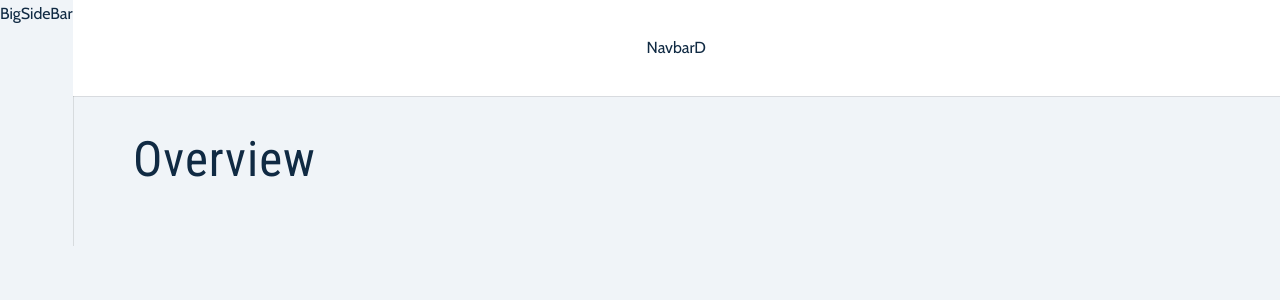
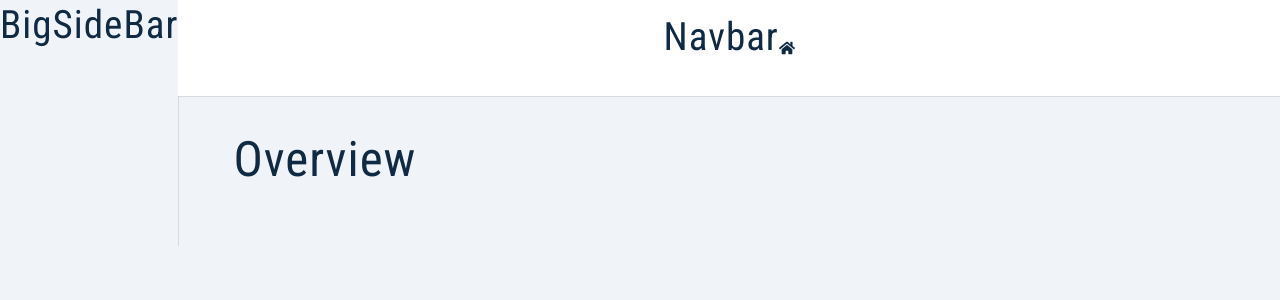
Before and after one commit to Mark-Halstead/Food-App-Final-Project, a React (Vite) app in the folder client/: page /dashboard in a window 1280 px wide. Shown: the top 300 px of the page. Built offline with nearby package versions, Linux system fonts and the light colour scheme.

Commit message:
installed react-icons and started using them

```diff
--- a/client/package.json
+++ b/client/package.json
@@ -13,6 +13,7 @@
     "normalize.css": "^8.0.1",
     "react": "^18.2.0",
     "react-dom": "^18.2.0",
+    "react-icons": "^4.8.0",
     "react-router-dom": "^6.9.0",
     "styled-components": "^5.3.9"
   },
--- a/client/src/components/BigSidebar/index.jsx
+++ b/client/src/components/BigSidebar/index.jsx
@@ -5,7 +5,7 @@ import Wrapper from "../../assets/wrappers/BigSidebar"
 const BigSideBar = () => {
     return (
         <Wrapper>
-            <div>BigSideBar</div>
+            <h2>BigSideBar</h2>
         </Wrapper>
     )
 }
--- a/client/src/components/NavbarD/index.jsx
+++ b/client/src/components/NavbarD/index.jsx
@@ -1,9 +1,11 @@
 import Wrapper from "../../assets/wrappers/Navbar"
+import {FaHome} from 'react-icons/fa'
 
 const NavbarD = () => {
     return (
         <Wrapper>
-            <div>NavbarD</div>
+            <h2>Navbar</h2>
+            <FaHome/>
         </Wrapper>
     )
 }
--- a/client/src/components/SmallSideBar/index.jsx
+++ b/client/src/components/SmallSideBar/index.jsx
@@ -4,7 +4,7 @@ import Wrapper from "../../assets/wrappers/SmallSidebar"
 const SmallSideBar = () => {
     return (
         <Wrapper>
-            <div>SmallSideBar</div>
+            <h2>SmallSideBar</h2>
         </Wrapper>
     )
 }
```
Also changed, not shown: 1 other file (tests, documents, lock files or other folders).
